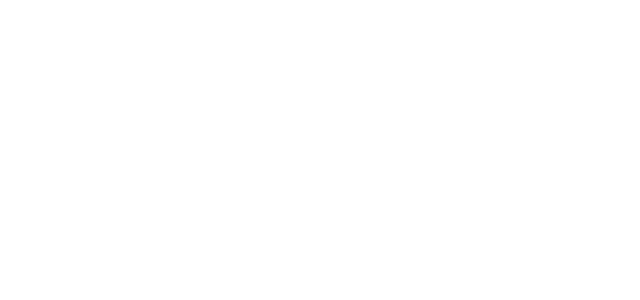
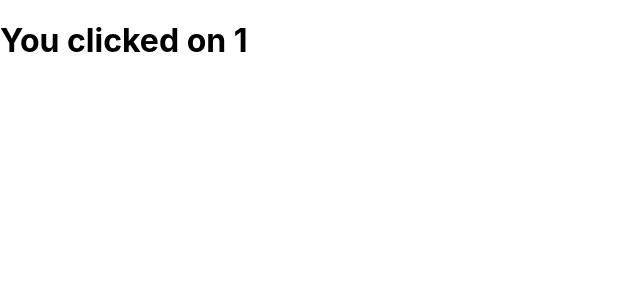
Before and after one commit to giovanniCL/stonks-only-go-up, a React (Create React App) app in the folder stonks-only-go-up/: page /single-stonk/1 in a window 1280 px wide. Shown: the top 300 px of the page, without its empty margins (0-640 px from the left). Built offline with nearby package versions, Linux system fonts and the light colour scheme.

Commit message:
StonkPreview links to appropriate SingleStonk page

```diff
--- a/stonks-only-go-up/src/App.js
+++ b/stonks-only-go-up/src/App.js
@@ -21,7 +21,7 @@ const App = () => {
         <Route exact path="/setup/initial" component={SetupInitialPage} />
         <Route exact path="/setup/personal-info" component={SetupPersonalInfoPage} />
         <Route exact path="/stonk-preview-test" component={StonkPreviewTest} />
-        <Route exact path="/single-stonk" component={SingleStonk} />
+        <Route exact path="/single-stonk/:name" component={SingleStonk} />
       </Switch>
     </BrowserRouter>
   )
--- a/stonks-only-go-up/src/Components/SingleStonk.js
+++ b/stonks-only-go-up/src/Components/SingleStonk.js
@@ -2,10 +2,11 @@ import React from 'react'
 //This is just to test that you can click on the stonk preview to get to a single stonk page,
 //whoever does this page feel free to use this file or just delete it and create a new one
 
-const SingleStonk = (props) => {
+const SingleStonk = ({ match }) => {
     return(
-        <h1> This is a stonk you clicked on</h1>
+        <h1> You clicked on {match.params.name}</h1>
     )
 }
 
+
 export default SingleStonk
--- a/stonks-only-go-up/src/Components/StonkPreview.js
+++ b/stonks-only-go-up/src/Components/StonkPreview.js
@@ -13,6 +13,7 @@ const StonkPreview = (props) =>{
         else return "unhypestonk"
     }
 
+    //Fuctions for changing the class of the elements within the component to react to the hover action
     function hoverClass(){
         setNameClass("hoverClass")
         setStonkClass("hoverClass")
@@ -28,7 +29,7 @@ const StonkPreview = (props) =>{
 
     return (
 
-        <Link to = "single-stonk" style ={{textDecoration:"none"}} className= "container"
+        <Link to = {`/single-stonk/${props.details.name}`} style ={{textDecoration:"none"}} className= "container"
         onMouseEnter = {()=>hoverClass()} onMouseLeave = {()=>unHoverClass()}>
             <div className = {nameClass}>{props.details.name} </div>
             <div className= {stonkClass}>{props.details.stonkometer + "%"}</div>
```
